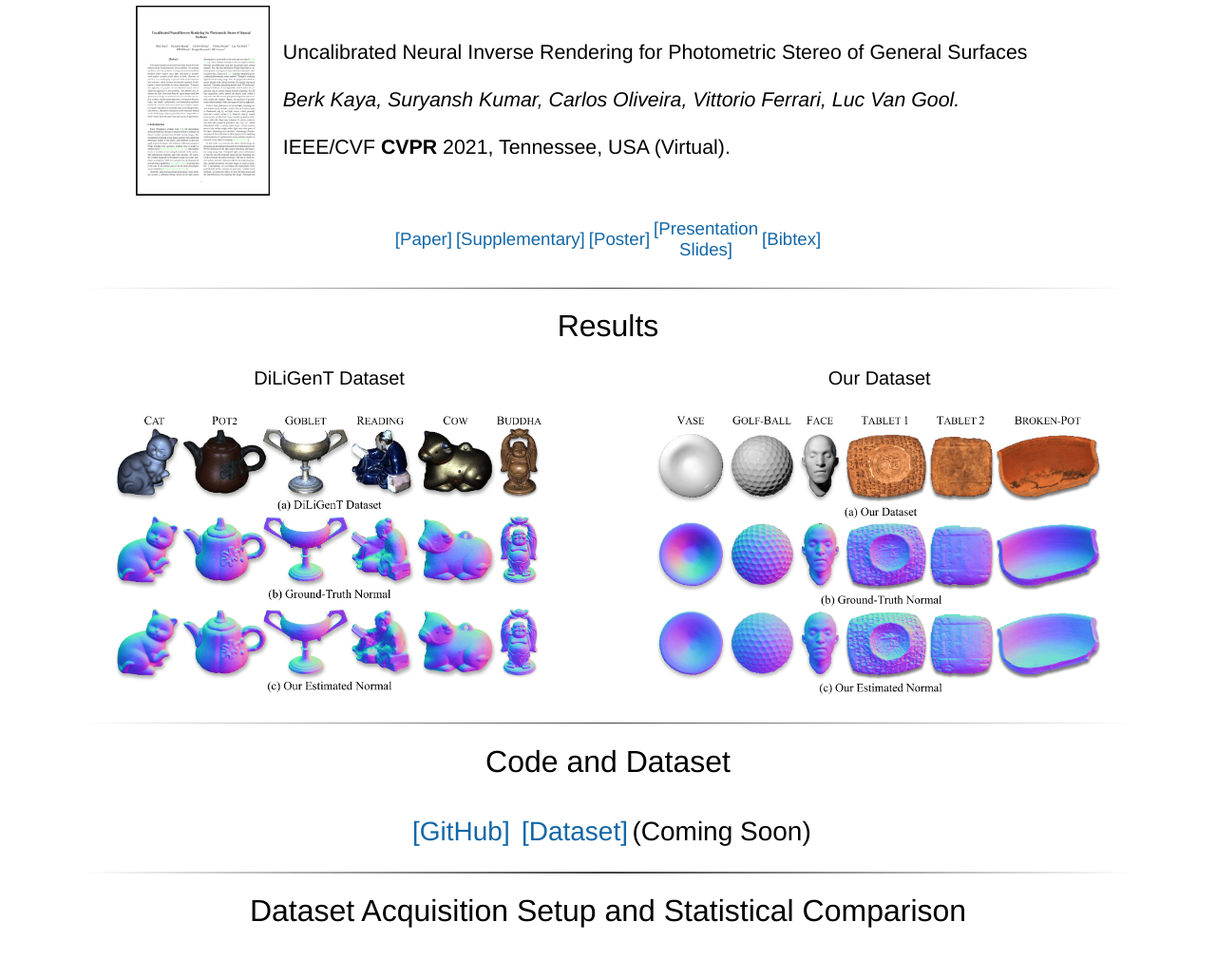
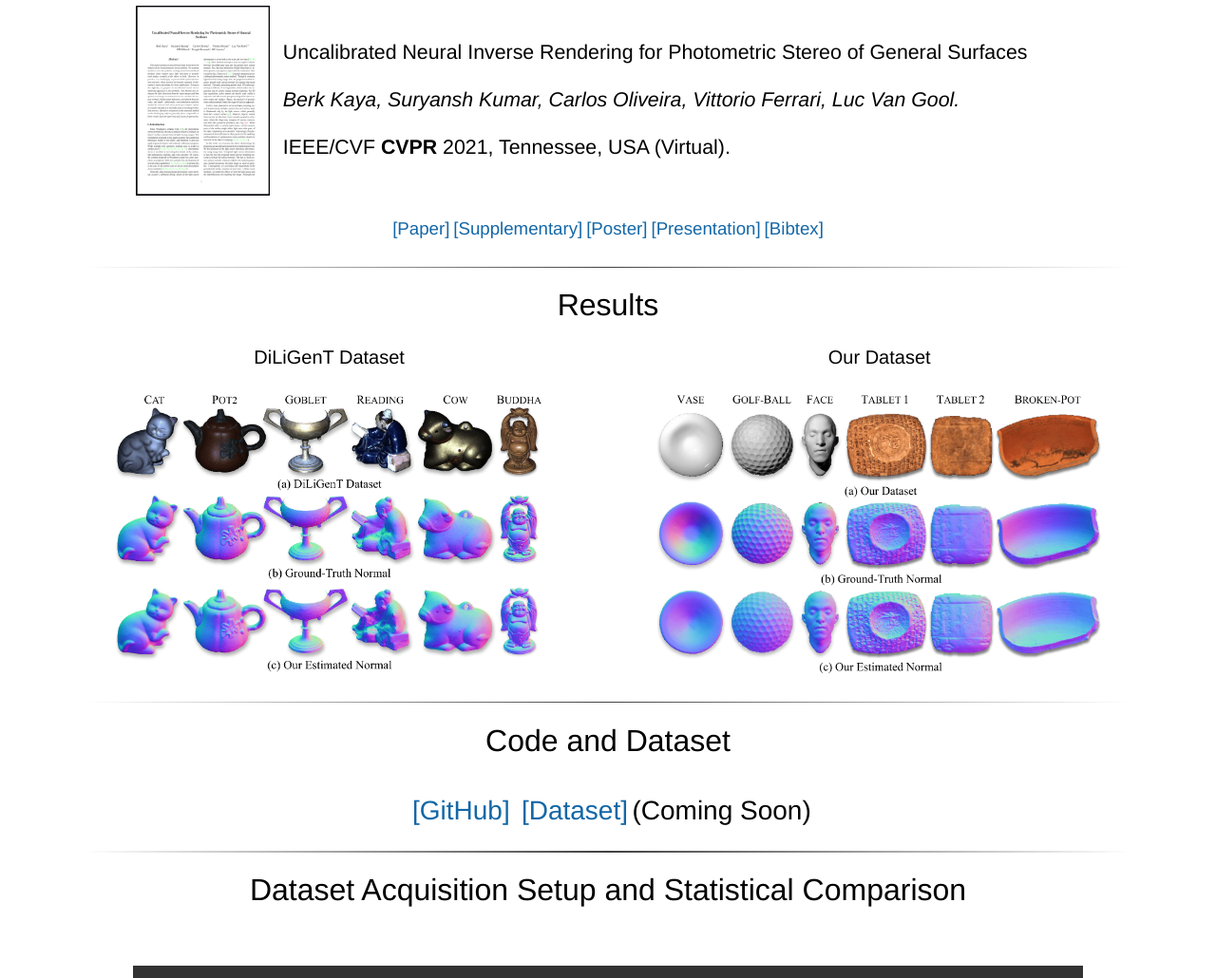
Before and after one commit to suryanshkumar/Uncalibrated_PS_CVPR21, a plain HTML site: page index.html in a window 1280 px wide. Shown: the part 1107-2137 px from the top of the page at 95% size. Drawn offline with Linux system fonts and the light colour scheme; grey boxes are pictures that could not be loaded; a script that the page names is missing.

Commit message:
slides uploaded

```diff
--- a/index.html
+++ b/index.html
@@ -235,7 +235,7 @@
 	<br>
 
 	<!-- paper link, supplementary link, bibtex link-->
-	<table align=center width=180px>
+	<table align=center width=250px>
 		<tr>
 			<td>
 				<span style="font-size:14pt">
@@ -260,7 +260,7 @@
 
 			<td>
 				<span style="font-size:14pt">
-					<center><a href="./documents/slides_cvpr21.pdf">[Presentation Slides]</a>
+					<center><a href="./documents/slides_cvpr21.pdf">[Presentation]</a>
 					</center>
 				</span>
 			</td>
```
